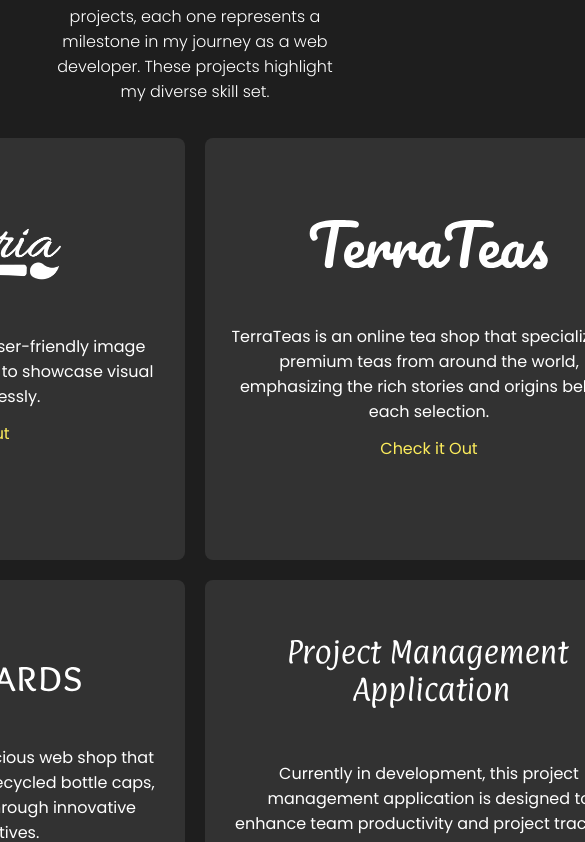
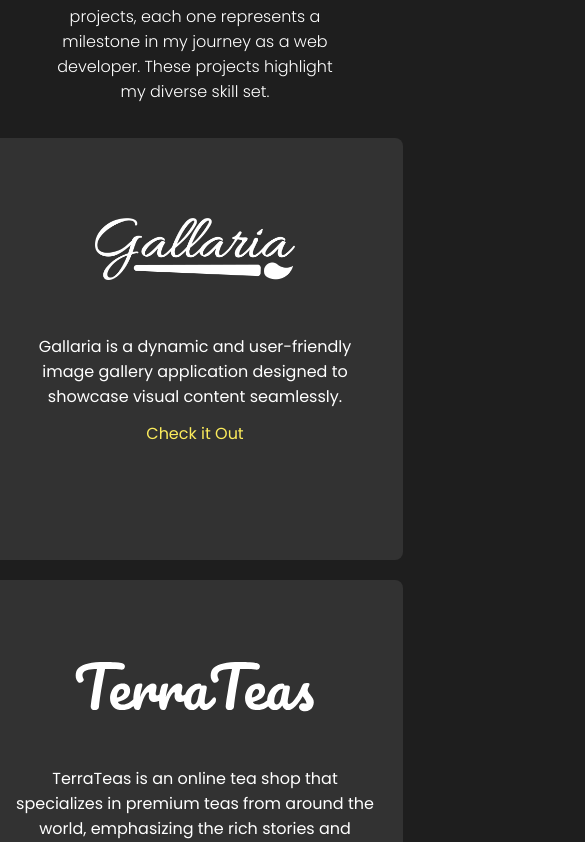
Before and after one commit to denisa122/Portfolio, a React (Create React App) app in the folder portfolio/: page / in a window 390 px wide. Shown: the part 3482-4324 px from the top of the page, 585 px wide, since content can reach past the window. Built offline with nearby package versions, Linux system fonts and the light colour scheme.

Commit message:
nav bar + project cards small changes

```diff
--- a/portfolio/src/components/NavBar/navbar.js
+++ b/portfolio/src/components/NavBar/navbar.js
@@ -32,7 +32,7 @@ const Navbar = () => {
 
         <img src={menu} alt="menu" className='mobileMenu' onClick={() => setShowMenu(!showMenu)}/>
         <div className='navMenu' style={{display: showMenu ? 'flex' : 'none'}}>
-            <Link activeClass='active' to='/' spy={true} smooth={true} offset={-50} duration={500} className='listItem' onClick={() => setShowMenu(false)}>Home</Link>
+            <Link activeClass='active' to='intro' spy={true} smooth={true} offset={-50} duration={500} className='listItem' onClick={() => setShowMenu(false)}>Home</Link>
             <Link activeClass='active' to='skills' spy={true} smooth={true} offset={-50} duration={500} className='listItem' onClick={() => setShowMenu(false)}>About</Link>
             <Link activeClass='active' to='projects' spy={true} smooth={true} offset={-50} duration={500} className='listItem' onClick={() => setShowMenu(false)}>Portfolio</Link>
             <Link activeClass='active' to='experience' spy={true} smooth={true} offset={-50} duration={500} className='listItem' onClick={() => setShowMenu(false)}>Experience</Link>
--- a/portfolio/src/components/Projects/projects.css
+++ b/portfolio/src/components/Projects/projects.css
@@ -73,6 +73,18 @@
 
 
 /* Check the final max-width when I upload the final photos*/
+@media screen and (max-width:1024px) {
+    .column {
+        flex-direction: column;
+      }
+
+      .projectContainer {
+        width: 38rem;;
+      }
+}
+
 @media screen and (max-width:700px) {
-
+      .projectContainer {
+        width: 26rem;;
+      }
 }
```
